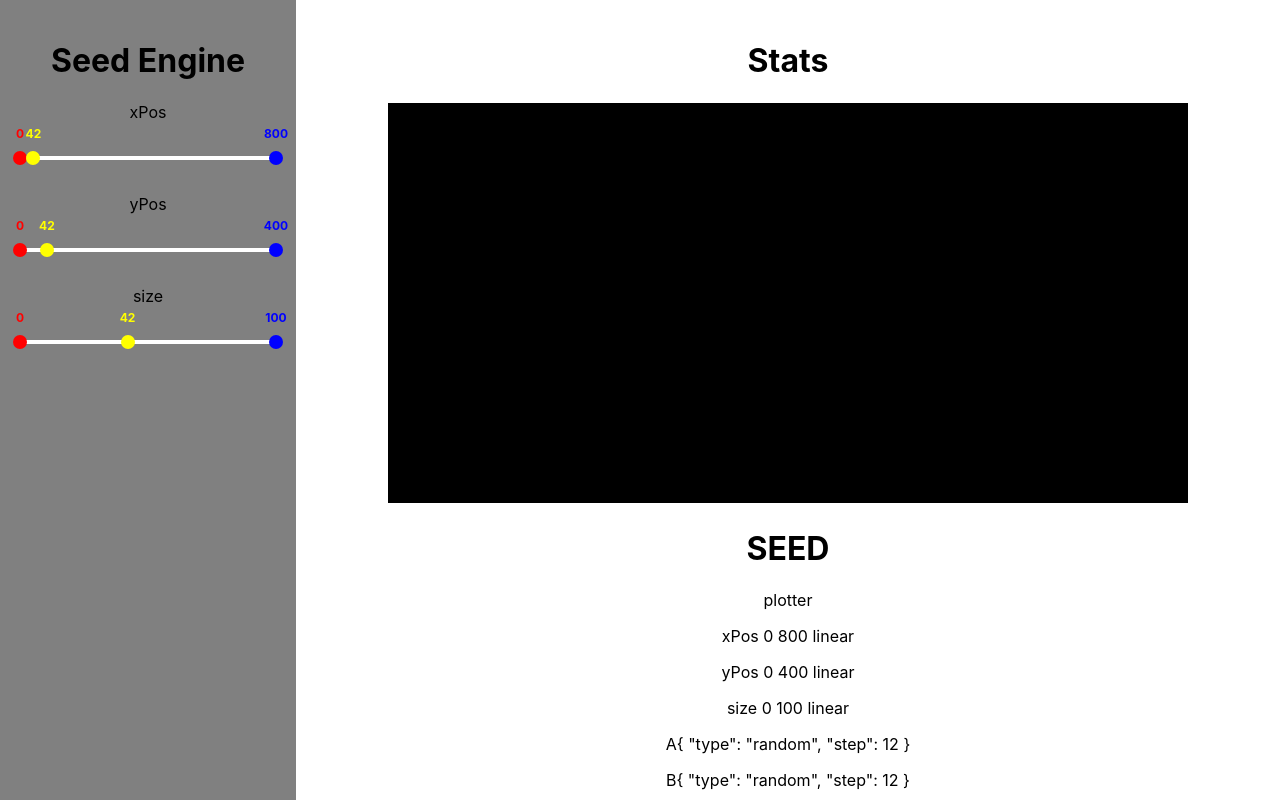
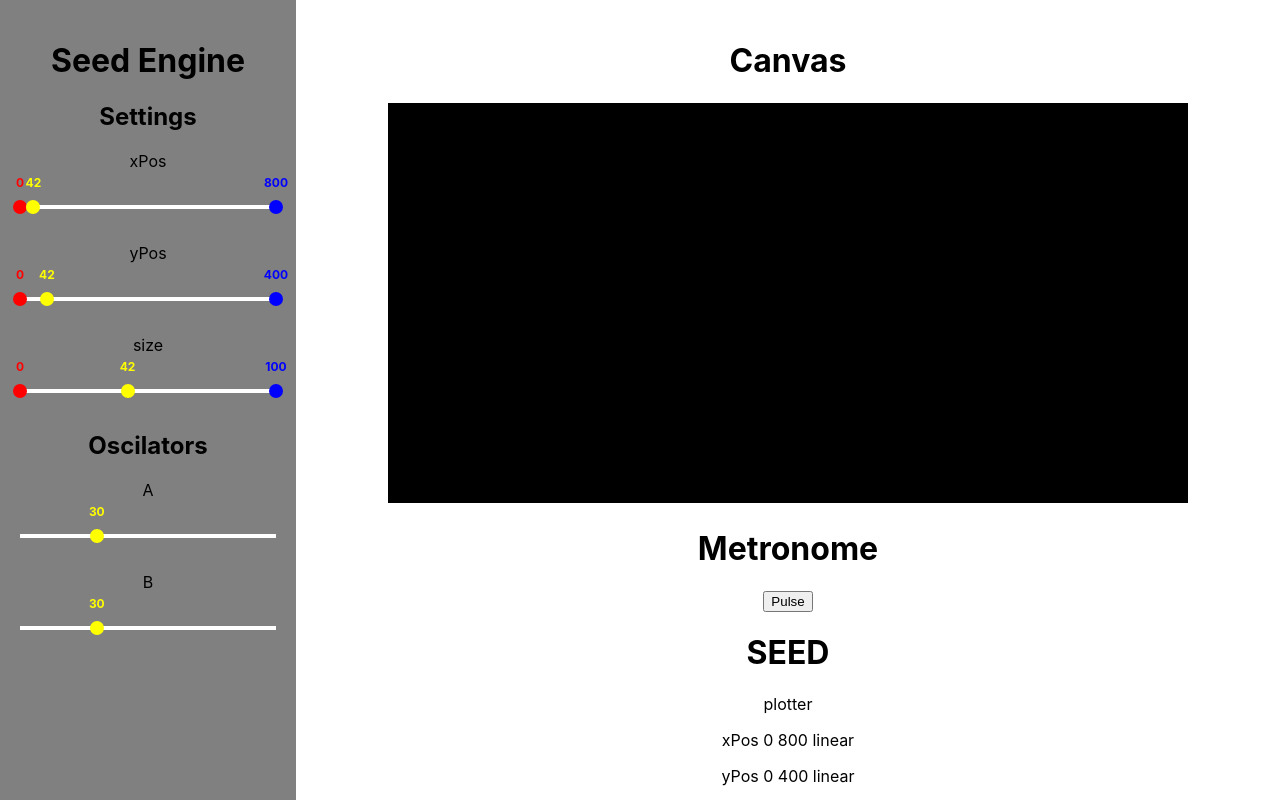
Before and after one commit to Simon-Sprouse/ArtSeedEngine, a React (Create React App) app in the folder my-app/: page / in a window 1280 px wide. Shown: the top 800 px of the page. Built offline with nearby package versions, Linux system fonts and the light colour scheme.

Commit message:
oscilator component

```diff
--- a/my-app/src/App.js
+++ b/my-app/src/App.js
@@ -6,6 +6,7 @@ import Parameters from './Parameters.json'
 
 import SideBar from './SideBar';
 import Canvas from './Canvas';
+import Metronome from "./Metronome";
 
 
 function App() {
@@ -21,8 +22,45 @@ function App() {
 
             <div className="main-content">
                 <Canvas parameters={parameters} setParameters={setParameters}/>
+                <Metronome />
+
+
+
+
+
+
+                {/* SEED */}
+                <h1>SEED</h1>
+                <p>{parameters.engine}</p>
+                {Object.entries(parameters.settings).map(([key, values]) => (
+                    <p>
+                        {key + " "}
+                        {values.lBound + " "}
+                        {values.rBound + " "}
+                        {values.scale + " "}
+                    </p>
+                ))}
+                {Object.entries(parameters.oscilators).map(([key, values]) => (
+                    <p>
+                        {key + " "}
+                        {values.type + " "}
+                        {values.step + " "}
+                        {JSON.stringify(values.attatchedTo, null,  2)}
+                    </p>
+                ))}
+
+
+                {/* STATE */}
+                <h1>STATE</h1>
+                {Object.entries(parameters.settings).map(([key, values]) => (
+                    <p>{key}: {values.pos}</p>
+                ))}
+                {Object.entries(parameters.oscilators).map(([key, values]) => (
+                    <p>{key}: {values.pos}</p>
+                ))}
+
+
             </div>
-
         </div>
     );
 }
--- a/my-app/src/Canvas.js
+++ b/my-app/src/Canvas.js
@@ -16,36 +16,10 @@ function Canvas({ parameters, setParameters }) {
 
     return (
         <div>
-            <h1>Stats</h1>
+            <h1>Canvas</h1>
             <canvas ref={canvasRef} width="800" height="400" />
 
-            {/* SEED */}
-            <h1>SEED</h1>
-            <p>{parameters.engine}</p>
-            {Object.entries(parameters.settings).map(([key, values]) => (
-                <p>
-                    {key + " "}
-                    {values.lBound + " "}
-                    {values.rBound + " "}
-                    {values.scale + " "}
-                </p>
-            ))}
-            {Object.entries(parameters.oscilators).map(([key, values]) => (
-                <p>
-                    {key}
-                    {JSON.stringify(values.movement, null, 2)}
-                </p>
-            ))}
 
-
-            {/* STATE */}
-            <h1>STATE</h1>
-            {Object.entries(parameters.settings).map(([key, values]) => (
-                <p>{key}: {values.pos}</p>
-            ))}
-            {Object.entries(parameters.oscilators).map(([key, values]) => (
-                <p>{key}: {values.pos}</p>
-            ))}
 
 
 
--- /dev/null
+++ b/my-app/src/Metronome.js
@@ -0,0 +1,29 @@
+import { useState } from 'react'
+
+function Metronome() {
+
+
+
+
+
+    function pulse() {
+        // Path 1: handle onScreen + render
+
+        // Path 2: handle oscilators
+
+
+
+
+    }
+
+
+
+    return (
+        <div>
+            <h1>Metronome</h1>
+            <button onClick={pulse}>Pulse</button>
+        </div>
+    )
+}
+
+export default Metronome;
--- /dev/null
+++ b/my-app/src/Oscilator.js
@@ -0,0 +1,76 @@
+import { useState, useEffect } from 'react';
+import './Range.css';
+
+function Oscillator({ pos, onChange }) {
+
+    const min = 0;
+    const max = 100;
+
+    const [dragging, setDragging] = useState(false);
+    const [sliderRect, setSliderRect] = useState(null);
+    const [initialMousePos, setInitialMousePos] = useState(0);
+    const [initialThumbPos, setInitialThumbPos] = useState(0);
+
+    function handleMouseDown(event) {
+        setDragging(true);
+        const rect = event.target.closest('.slider-container').getBoundingClientRect();
+        setSliderRect(rect);
+        setInitialMousePos(event.clientX);
+
+        const thumbPosition = event.target.getBoundingClientRect().left - rect.left;
+        setInitialThumbPos(thumbPosition);
+    }
+
+    function handleMouseUp() {
+        setDragging(false);
+        setSliderRect(null);
+        setInitialMousePos(0);
+        setInitialThumbPos(0);
+    }
+
+    function handleMouseMove(event) {
+        if (!dragging) return;
+
+        const movement = event.clientX - initialMousePos;
+        const newValue = min + ((movement + initialThumbPos) / sliderRect.width) * (max - min);
+
+        const newPos = Math.max(Math.min(newValue, max), min);
+        onChange(newPos, 'pos');
+    }
+
+    // allow free-drag across document
+    useEffect(() => {
+        if (dragging) {
+            document.addEventListener('mousemove', handleMouseMove);
+            document.addEventListener('mouseup', handleMouseUp);
+        } else {
+            document.removeEventListener('mousemove', handleMouseMove);
+            document.removeEventListener('mouseup', handleMouseUp);
+        }
+
+        return () => {
+            document.removeEventListener('mousemove', handleMouseMove);
+            document.removeEventListener('mouseup', handleMouseUp);
+        };
+    }, [dragging]);
+
+    function calculatePosition(value) {
+        return ((value - min) / (max - min)) * 100;
+    }
+
+    return (
+        <div className="slider-container">
+            <div className="slider-track">
+                <div
+                    className="thumb pos"
+                    style={{ left: `${calculatePosition(pos)}%` }}
+                    onMouseDown={handleMouseDown}
+                >
+                    <div className="thumb-value">{Math.round(pos)}</div>
+                </div>
+            </div>
+        </div>
+    );
+}
+
+export default Oscillator;
--- a/my-app/src/Parameters.json
+++ b/my-app/src/Parameters.json
@@ -8,9 +8,7 @@
             "lBound": 0,
             "rBound": 800,
             "scale": "linear",
-            "pos": 42,
-            "oscilators": ["A"],
-            "randomizers": [1]
+            "pos": 42
         },
         "yPos": {
             "input": "CustomRange",
@@ -19,9 +17,7 @@
             "lBound": 0,
             "rBound": 400,
             "scale": "linear",
-            "pos": 42,
-            "oscilators": ["B"],
-            "randomizers": [1]
+            "pos": 42
         },
         "size": {
             "input": "CustomRange",
@@ -30,25 +26,22 @@
             "lBound": 0,
             "rBound": 100,
             "scale": "linear",
-            "pos": 42,
-            "oscilators": ["A"],
-            "randomizers": [1]
+            "pos": 42
         }
     },
     "oscilators": {
         "A": {
-            "movement": {
-                "type": "random",
-                "step": 12
-            },
-            "pos": 30
+            "type": "loop",
+            "step": 4,
+            "pos": 30,
+            "attatchedTo": ["xPos", "yPos"]
         },
         "B": {
-            "movement": {
-                "type": "random",
-                "step": 12
-            },
-            "pos": 30
+            "type": "random",
+            "step": 12,
+            "pos": 30,
+            "attatchedTo": []
+
         }
     },
     "randomizers": {
--- a/my-app/src/SideBar.js
+++ b/my-app/src/SideBar.js
@@ -1,30 +1,35 @@
 import { useState } from 'react';
+
 import CustomRange from './CustomRange';
-
+import Oscilator from './Oscilator';
 
 function SideBar({ parameters, setParameters }) {
 
 
-    function handleChange(key, item, updatedValue) {
+    function handleChange(category, key, item, updatedValue) {
 
         setParameters(prevState => {
 
             // deep copy for immutability
-            const newSettings = { ...prevState.settings };
-            newSettings[key][item] = updatedValue
+            const newCategory = { ...prevState[category] };
+            newCategory[key][item] = updatedValue
 
             // Return the new state
             return {
                 ...prevState,
-                settings: newSettings,
+                [category]: newCategory,
             };
         });
     }
 
     return (
         <div className="sideBar">
+
             <h1>Seed Engine</h1>
+
+            <h2>Settings</h2>
             {Object.entries(parameters.settings).map(([key, values]) => {
+                // category: settings
                 // keys: xPos, yPos, size ...
                 // values: {input, min, max, lBound, rBound, pos, ... scale ... }
 
@@ -38,13 +43,38 @@ function SideBar({ parameters, setParameters }) {
                                 lBound={values.lBound}
                                 rBound={values.rBound}
                                 pos={values.pos}
-                                onChange={(updatedValues, item) => handleChange(key, item, updatedValues)} // key: xPos, item: lBound
+                                onChange={(updatedValues, item) => handleChange("settings", key, item, updatedValues)} // key: xPos, item: lBound
                             />
                         </div>
                     )
                 };
+            })}
+
+
+            <h2>Oscilators</h2>
+            {Object.entries(parameters.oscilators).map(([key, values]) => {
+                // category: oscilators
+                // keys: A, B ...
+                // values: {type, step, attachedTo, ... pos ... }
+
+
+                // no if statement, I can assume all oscilators use the same component
+                return (
+                    <div key={key} className="range-item">
+                        <p>{key}</p>
+                        <Oscilator
+                            pos={values.pos}
+                            onChange={(updatedValues, item) => handleChange("oscilators", key, item, updatedValues)} // key: xPos, item: lBound
+                        />
+                    </div>
+                )
 
             })}
+
+
+
+
+
         </div>
     )
 }
```
